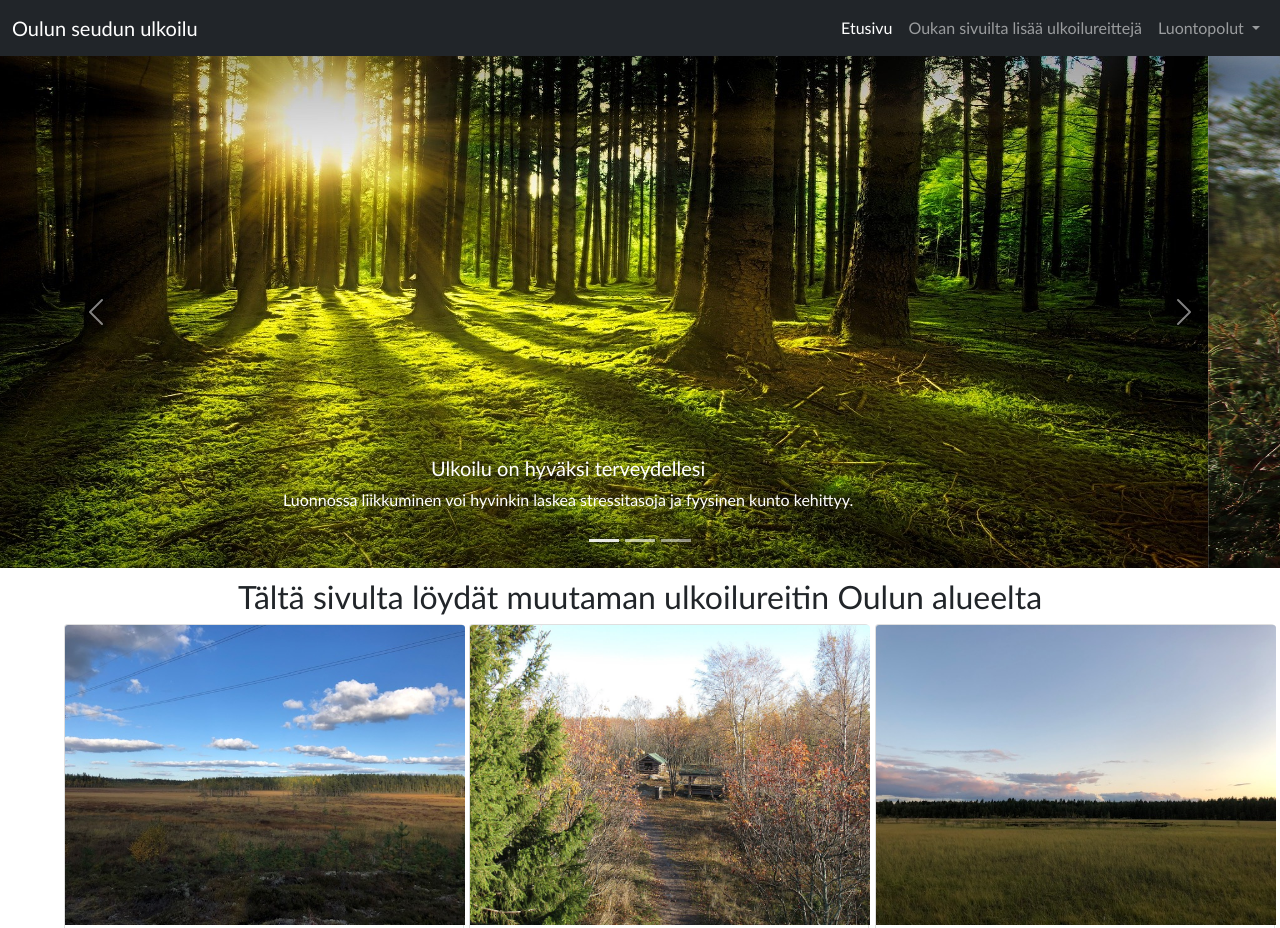
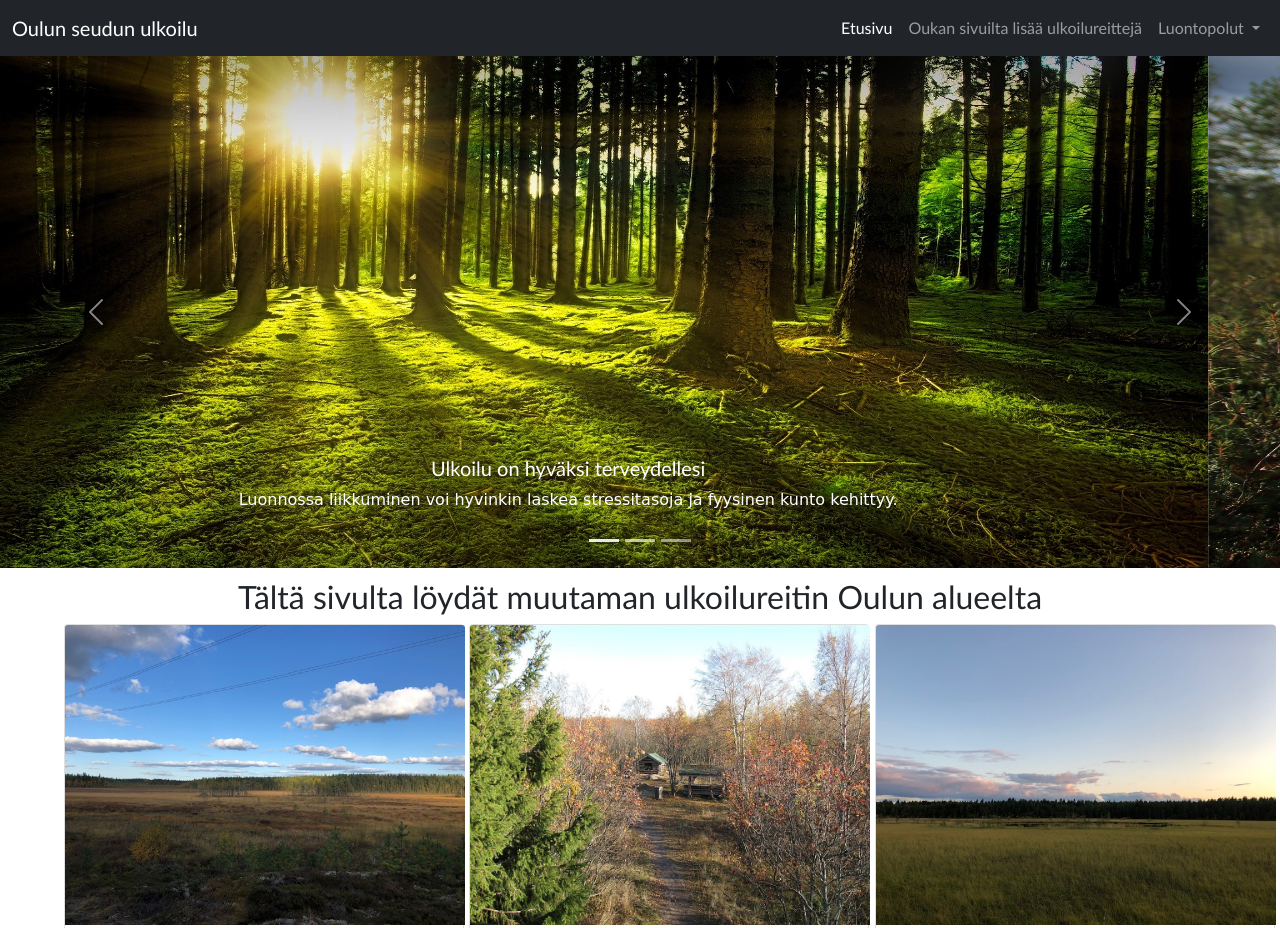
Before and after one commit to tonimatias/Task-5.1, a plain HTML site: page index.html in a window 1280 px wide. Shown: the top 928 px of the page. Drawn offline with nearby package versions, Linux system fonts and the light colour scheme.

Commit message:
5.1 p font-family

```diff
--- a/CSS/style.css
+++ b/CSS/style.css
@@ -21,6 +21,9 @@ h2{
     padding-left: 5vw;
 
 }
+h5 ~ p{
+    font-family: cursive;
+}
 
 @media screen and (max-width:1024px) {
     .cards {
```
